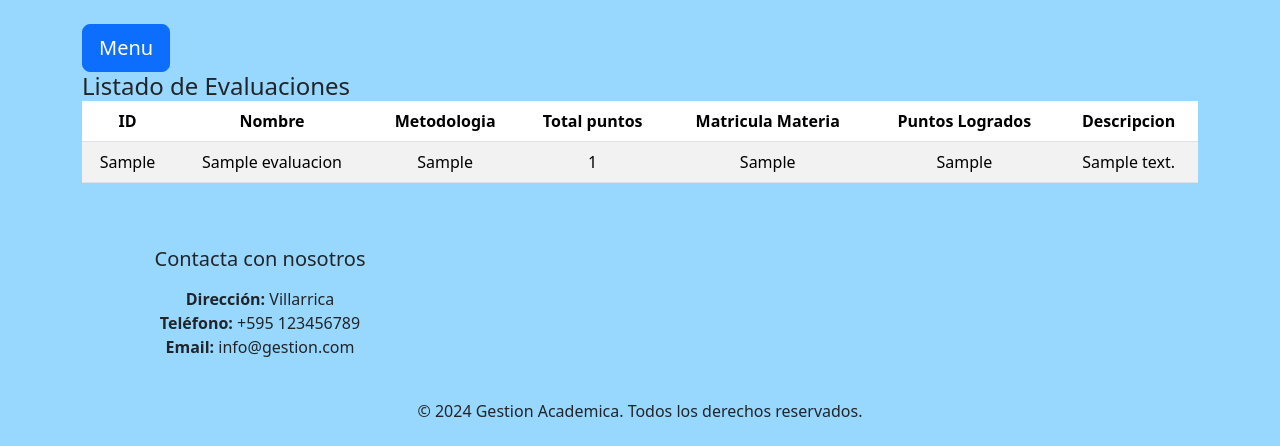
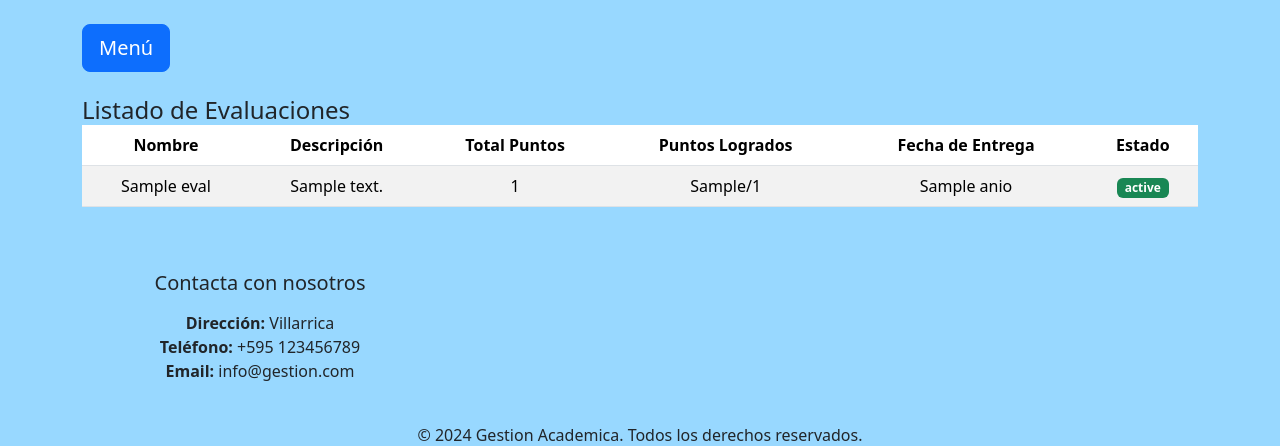
Before and after one commit to Mobinake/gestion_academica_pp1_2024, a Django app: template mysite/gestion/templates/sesion_iniciada/evaluacion.html in a window 1280 px wide. Shown: the part 56-502 px from the top of the page. Run offline with Django 3.2, Linux system fonts and the light colour scheme; the template is opened without the code that fills it: most values are stand-ins (such as "Sample title", 1, 10 or a date in 2020).

Commit message:
Funcional hasta evaluaciones

```diff
--- a/mysite/gestion/models.py
+++ b/mysite/gestion/models.py
@@ -11,7 +11,6 @@ class Evaluacion(models.Model):
     id_metodologia = ForeignKey('Metodologia', on_delete=models.CASCADE)
     total_puntos = IntegerField(default=100)
     id_matricula_materia = ForeignKey('matricula_materia', on_delete=models.CASCADE)
-    puntos_logrados = models.FloatField(default=0)
     descripcion = CharField(max_length=100)
 
     class Meta:
--- a/mysite/gestion/templates/sesion_iniciada/evaluacion.html
+++ b/mysite/gestion/templates/sesion_iniciada/evaluacion.html
@@ -4,41 +4,50 @@
 
 {% block content %}
 <div class="row">
-    <div class="col-sm-12 col-md-6 col-lg-4 col-xl-4">
-        <a href="{% url 'sesion_iniciada' %}" class="btn btn-primary btn-lg">Menu</a>
+    <div class="col-12 mb-4">
+        <a href="{% url 'sesion_iniciada' %}" class="btn btn-primary btn-lg">Menú</a>
     </div>
 </div>
 
 <div class="col-sm-12">
     <div class="table-responsive">
         <h4 class="card-title">Listado de Evaluaciones</h4>
-        <table class="table table-striped table-hover w-100">
+        <table class="table table-striped table-hover">
             <thead>
             <tr>
-                <th>ID</th>
                 <th>Nombre</th>
-                <th>Metodologia</th>
-                <th>Total puntos</th>
-                <th>Matricula Materia</th>
+                <th>Descripción</th>
+                <th>Total Puntos</th>
                 <th>Puntos Logrados</th>
-                <th>Descripcion</th>
+                <th>Fecha de Entrega</th>
+                <th>Estado</th>
             </tr>
             </thead>
             <tbody>
-            {% for i in evaluacion %}
+            {% for eval in evaluaciones %}
             <tr>
-                <td> {{ i.id_tipo_evaluacion }}</td>
-                <td> {{ i.nombre_evaluacion }}</td>
-                <td> {{ i.id_metodologia }}</td>
-                <td> {{ i.total_puntos }}</td>
-                <td> {{ i.id_matricula_materia }}</td>
-                <td> {{ i.puntos_logrados}}</td>
-                <td> {{ i.descripcion }}</td>
+                <td>{{ eval.nombre_evaluacion }}</td>
+                <td>{{ eval.descripcion }}</td>
+                <td>{{ eval.total_puntos }}</td>
+                <td>
+                    {% if eval.pendiente %}
+                    <span class="text-warning">Pendiente</span>
+                    {% else %}
+                    {{ eval.puntos_logrados }}/{{ eval.total_puntos }}
+                    {% endif %}
+                </td>
+                <td>{{ eval.id_matricula_materia.id_materia.anio }}</td>
+                <td>
+                    {% if eval.vencida %}
+                    <span class="badge bg-danger">Vencida</span>
+                    {% else %}
+                    <span class="badge bg-success">{{ eval.estado }}</span>
+                    {% endif %}
+                </td>
             </tr>
             {% endfor %}
+            </tbody>
         </table>
     </div>
 </div>
-
-
 {% endblock %}
```
Also changed, not shown: mysite/gestion/views.py (+11 -2 lines).
